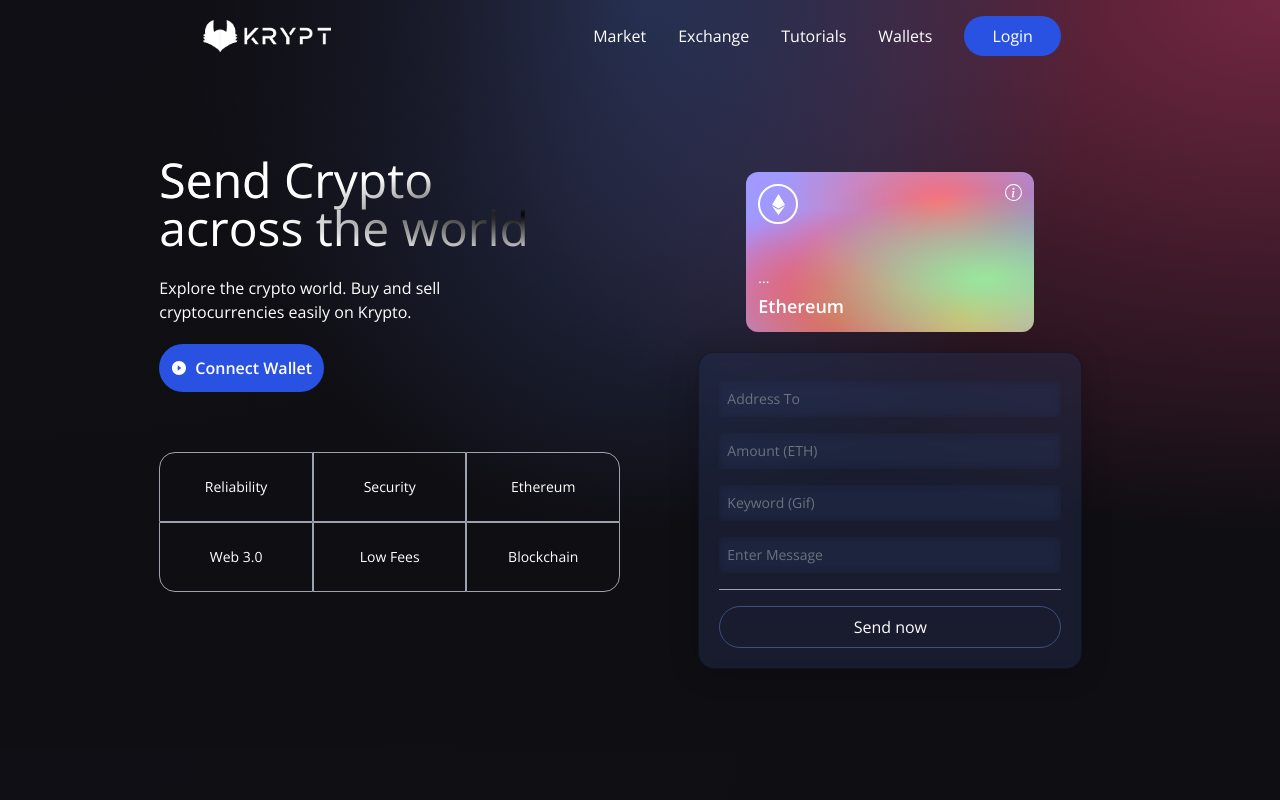
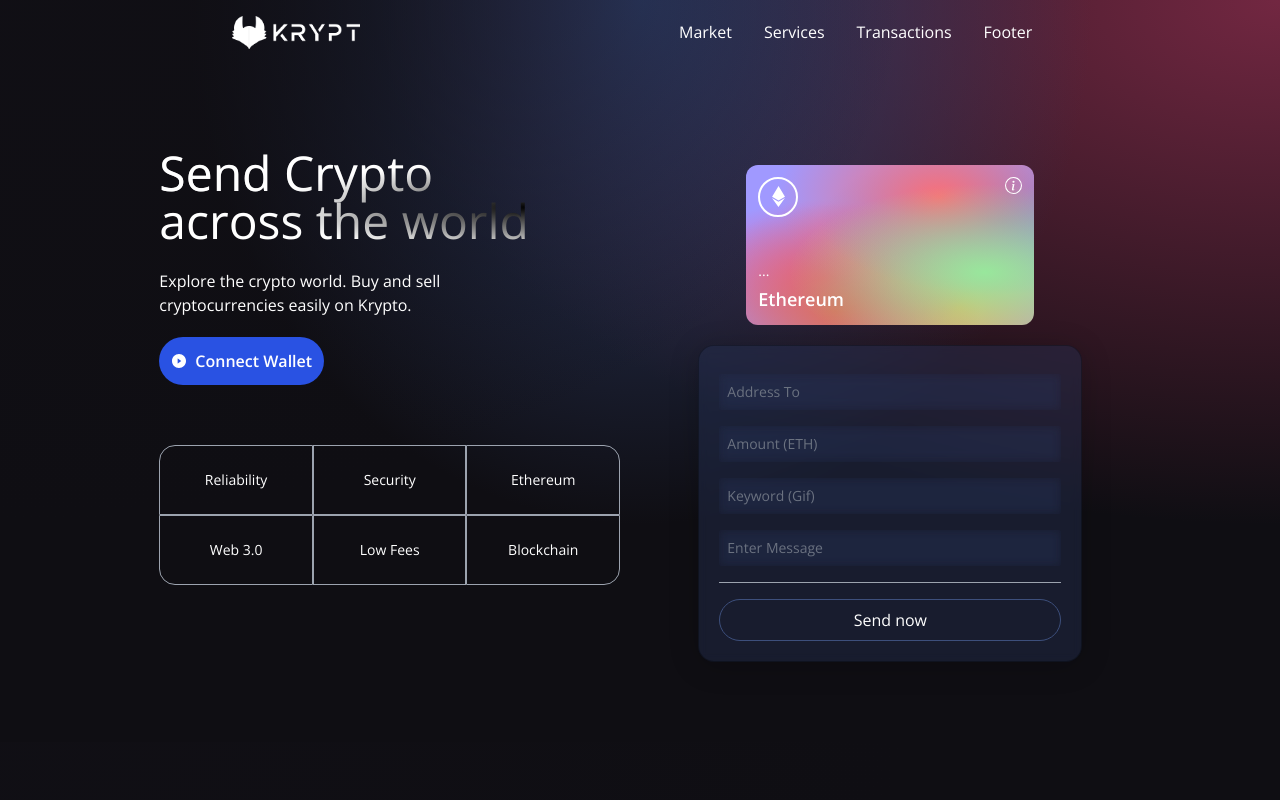
Before and after one commit to Yasin-97/BiTrade, a React (Vite) app in the folder client/: page / in a window 1280 px wide. Shown: the top 800 px of the page. Built offline with nearby package versions, Linux system fonts and the light colour scheme.

Commit message:
fixed a bug in opening nav bar

```diff
--- a/client/src/components/Navbar.tsx
+++ b/client/src/components/Navbar.tsx
@@ -3,27 +3,37 @@ import { HiMenuAlt4 } from "react-icons/hi";
 import { AiOutlineClose } from "react-icons/ai";
 import logo from "../images/logo.png";
 
-type NavBarItemProp = { title: string; classprops?: string };
+type NavBarItemProp = {
+  title: string;
+  classprops?: string;
+  setToggleMenu?: (toggle: boolean) => void;
+};
 
-const NavBarItem = ({ title, classprops }: NavBarItemProp) => (
-  <li className={`mx-4 cursor-pointer ${classprops}`}>{title}</li>
+const NavBarItem = ({ title, classprops, setToggleMenu }: NavBarItemProp) => (
+  <li
+    onClick={() => setToggleMenu?.(false)}
+    className={`mx-4 cursor-pointer capitalize ${classprops}`}
+  >
+    <a href={`#${title}`}>{title}</a>
+  </li>
 );
 
 export default function Navbar() {
   const [toggleMenu, setToggleMenu] = useState(false);
+  console.log("the red", toggleMenu);
 
   return (
-    <nav className="w-full flex md:justify-center justify-between items-center p-4">
+    <nav className="w-full flex md:justify-center justify-between items-center p-4 z-30">
       <div className="md:flex-[0.5] flex-initial justify-center items-center">
         <img src={logo} alt="logo" className="w-32 cursor-pointer" />
       </div>
       <ul className="text-white md:flex hidden list-none flex-row justify-between items-center flex-initial">
-        {["Market", "Exchange", "Tutorials", "Wallets"].map((item, index) => (
+        {["market", "services", "transactions", "footer"].map((item, index) => (
           <NavBarItem key={item + index} title={item} />
         ))}
-        <li className="bg-[#2952e3] py-2 px-7 mx-4 rounded-full cursor-pointer hover:bg-[#2546bd]">
+        {/* <li className="bg-[#2952e3] py-2 px-7 mx-4 rounded-full cursor-pointer hover:bg-[#2546bd]">
           Login
-        </li>
+        </li> */}
       </ul>
       <div className="flex relative">
         {!toggleMenu && (
@@ -40,17 +50,19 @@ export default function Navbar() {
             onClick={() => setToggleMenu(false)}
           />
         )}
-        {toggleMenu && (
         <ul
-            className="z-10 fixed -top-0 -right-2 p-3 w-[70vw] h-screen shadow-2xl md:hidden list-none
-            flex flex-col justify-start items-end rounded-md blue-glassmorphism text-white animate-slide-in"
+          className={`${!toggleMenu && "-right-full "} ${
+            toggleMenu && " -right-2"
+          } z-10 fixed -top-0  p-3 w-[70vw] h-screen shadow-2xl md:hidden list-none
+            flex flex-col justify-start items-end rounded-md blue-glassmorphism text-white transition-all`}
         >
           <li className="text-xl w-full my-2">
-              <AiOutlineClose onClick={() => setToggleMenu(false)} />
+            <AiOutlineClose onClick={() => setToggleMenu((prev) => !prev)} />
           </li>
-            {["Market", "Exchange", "Tutorials", "Wallets"].map(
+          {["market", "services", "transactions", "footer"].map(
             (item, index) => (
               <NavBarItem
+                setToggleMenu={setToggleMenu}
                 key={item + index}
                 title={item}
                 classprops="my-2 text-lg"
@@ -58,7 +70,7 @@ export default function Navbar() {
             )
           )}
         </ul>
-        )}
+        {/* // )} */}
       </div>
     </nav>
   );
--- a/client/src/components/Services.tsx
+++ b/client/src/components/Services.tsx
@@ -24,7 +24,10 @@ const ServiceCard = ({ color, title, icon, subtitle }: ServiceCardType) => (
 );
 
 const Services = () => (
-  <div className="flex w-full justify-center items-center gradient-bg-services">
+  <div
+    id="services"
+    className="flex w-full justify-center items-center gradient-bg-services"
+  >
     <div className="flex mf:flex-row flex-col items-center justify-between md:p-20 py-12 px-4">
       <div className="flex-1 flex flex-col justify-start items-start">
         <h1 className="text-white text-3xl sm:text-5xl py-2 text-gradient ">
```
Lines whose indentation alone changed are shown as unchanged.
